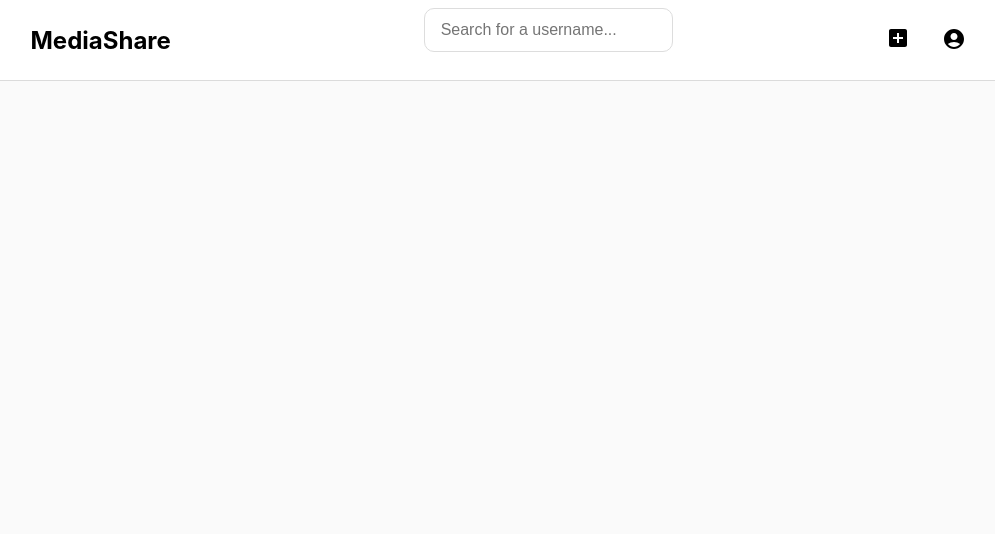
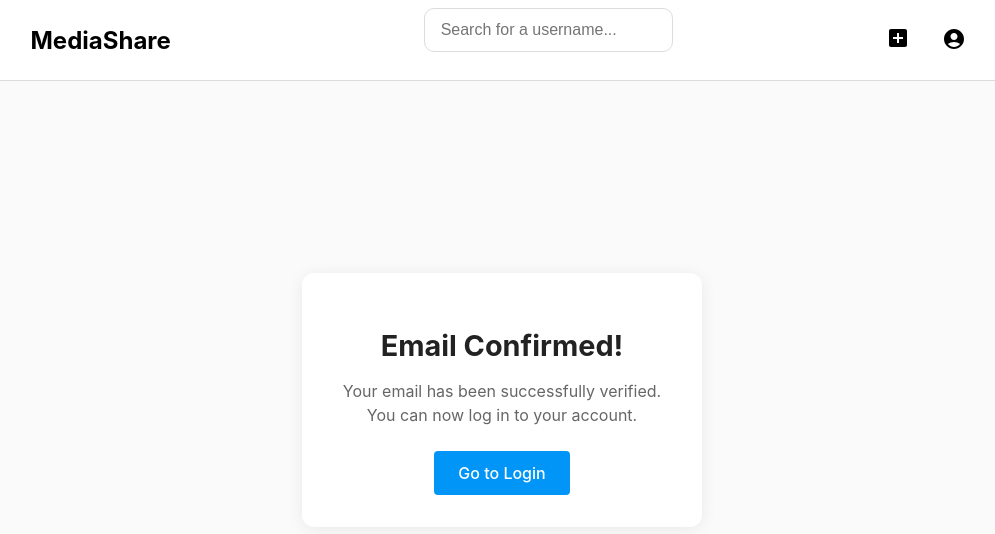
Before and after one commit to FernandoGFdez/WebBasedMediaSharingPlatform, a React (Create React App) app in the folder frontend/: page /confirmed in a window 1280 px wide. Before the commit this address had no page. Shown: the top 534 px of the page, without its empty margins (138-1133 px from the left). Built offline with nearby package versions, Linux system fonts and the light colour scheme; the HTML template or start-up script is replaced by a standard one.

Commit message:
final additions

```diff
--- a/frontend/src/App.js
+++ b/frontend/src/App.js
@@ -6,6 +6,7 @@ import Upload from './pages/Upload';
 import Profile from './components/Profile';
 import Search from './components/Search';
 import Auth from './components/Auth';
+import EmailConfirmed from './pages/EmailConfirmed';
 import './styles/App.css';
 
 function App() {
@@ -18,6 +19,7 @@ function App() {
         <Route path="/search" element={<Search />} />
         <Route path="/profile/:username" element={<Profile />} />
         <Route path="/auth" element={<Auth />} />
+        <Route path="/confirmed" element={<EmailConfirmed />} />
       </Routes>
     </Router>
   );
--- /dev/null
+++ b/frontend/src/pages/EmailConfirmed.js
@@ -0,0 +1,24 @@
+import React from 'react';
+import { useNavigate } from 'react-router-dom';
+import '../styles/EmailConfirmed.css';
+
+function EmailConfirmed() {
+  const navigate = useNavigate();
+
+  return (
+    <div className="email-confirmed-container">
+      <div className="email-confirmed-content">
+        <h2>Email Confirmed!</h2>
+        <p>Your email has been successfully verified. You can now log in to your account.</p>
+        <button
+          className="login-button"
+          onClick={() => navigate('/auth')}
+        >
+          Go to Login
+        </button>
+      </div>
+    </div>
+  );
+}
+
+export default EmailConfirmed;
--- /dev/null
+++ b/frontend/src/styles/EmailConfirmed.css
@@ -0,0 +1,45 @@
+.email-confirmed-container {
+  display: flex;
+  justify-content: center;
+  align-items: center;
+  min-height: 100vh;
+  background-color: #fafafa;
+}
+
+.email-confirmed-content {
+  background: white;
+  padding: 2rem;
+  border-radius: 12px;
+  box-shadow: 0 2px 16px rgba(0, 0, 0, 0.07);
+  text-align: center;
+  max-width: 400px;
+  width: 90%;
+}
+
+.email-confirmed-content h2 {
+  color: #222;
+  margin-bottom: 1rem;
+  font-size: 1.8rem;
+}
+
+.email-confirmed-content p {
+  color: #666;
+  margin-bottom: 1.5rem;
+  line-height: 1.5;
+}
+
+.login-button {
+  background-color: #0095f6;
+  color: white;
+  border: none;
+  padding: 0.75rem 1.5rem;
+  border-radius: 4px;
+  font-size: 1rem;
+  font-weight: 500;
+  cursor: pointer;
+  transition: background-color 0.2s;
+}
+
+.login-button:hover {
+  background-color: #0081d6;
+}
```
Also changed, not shown: 1 other file (tests, documents, lock files or other folders).
